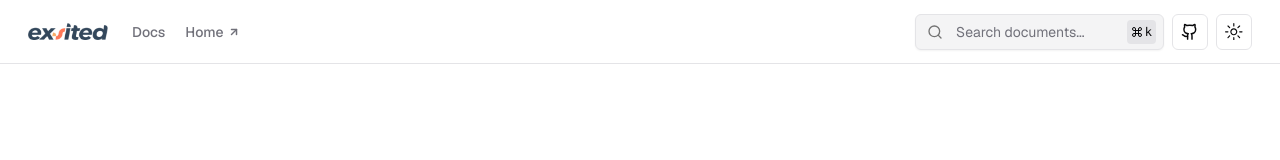
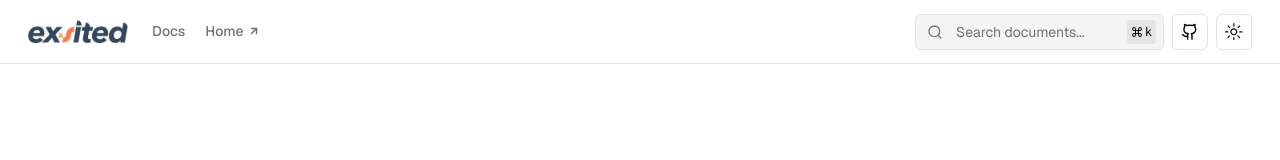
Before and after one commit to MohammadShuvoAli/exsited, a Next.js app: page / in a window 1280 px wide. Shown: the top 160 px of the page. Built offline with nearby package versions, Linux system fonts and the light colour scheme.

Commit message:
Update logo.tsx

```diff
--- a/components/navigation/logo.tsx
+++ b/components/navigation/logo.tsx
@@ -8,8 +8,8 @@ export function Logo() {
         <Image
           src={Settings.siteicon}
           alt={`${Settings.title} main logo`}
-          width={80}
-          height={80}
+          width={100}
+          height={100}
           loading="lazy"
           decoding="async"
         />
```
